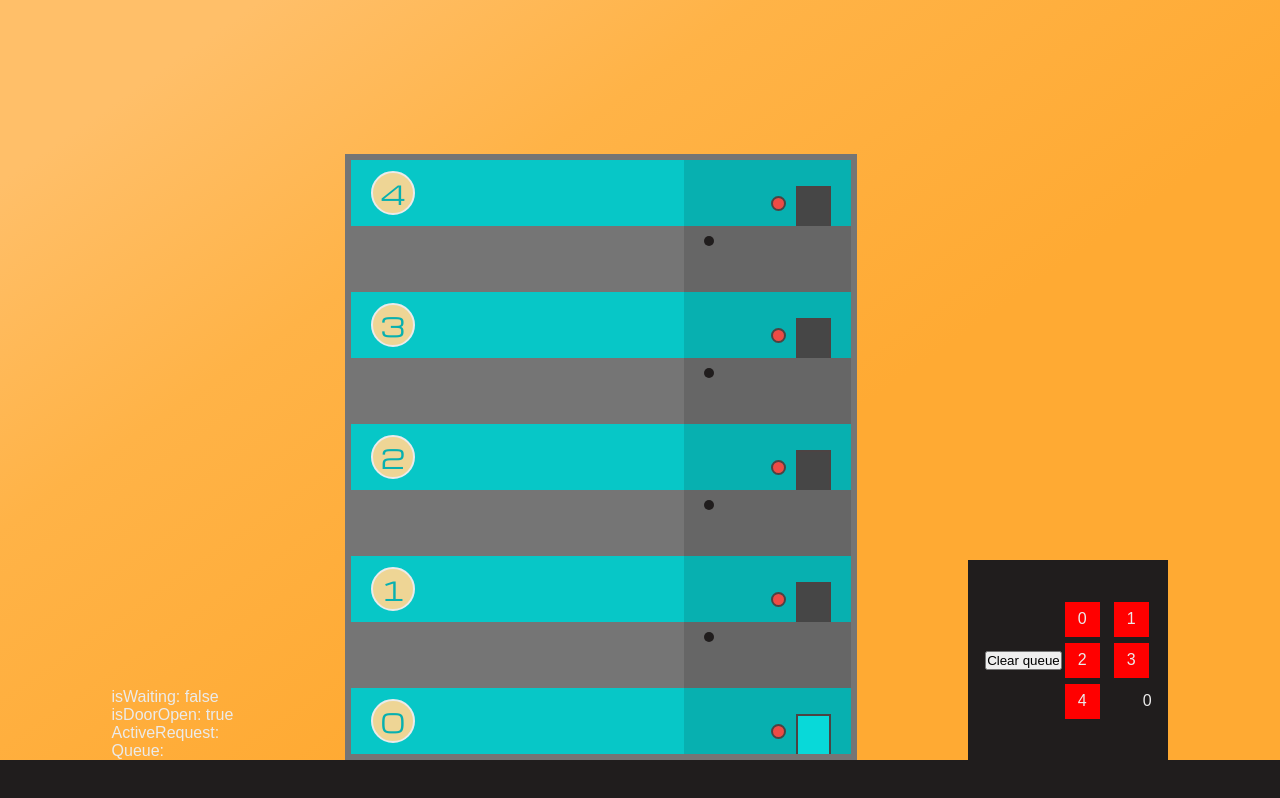
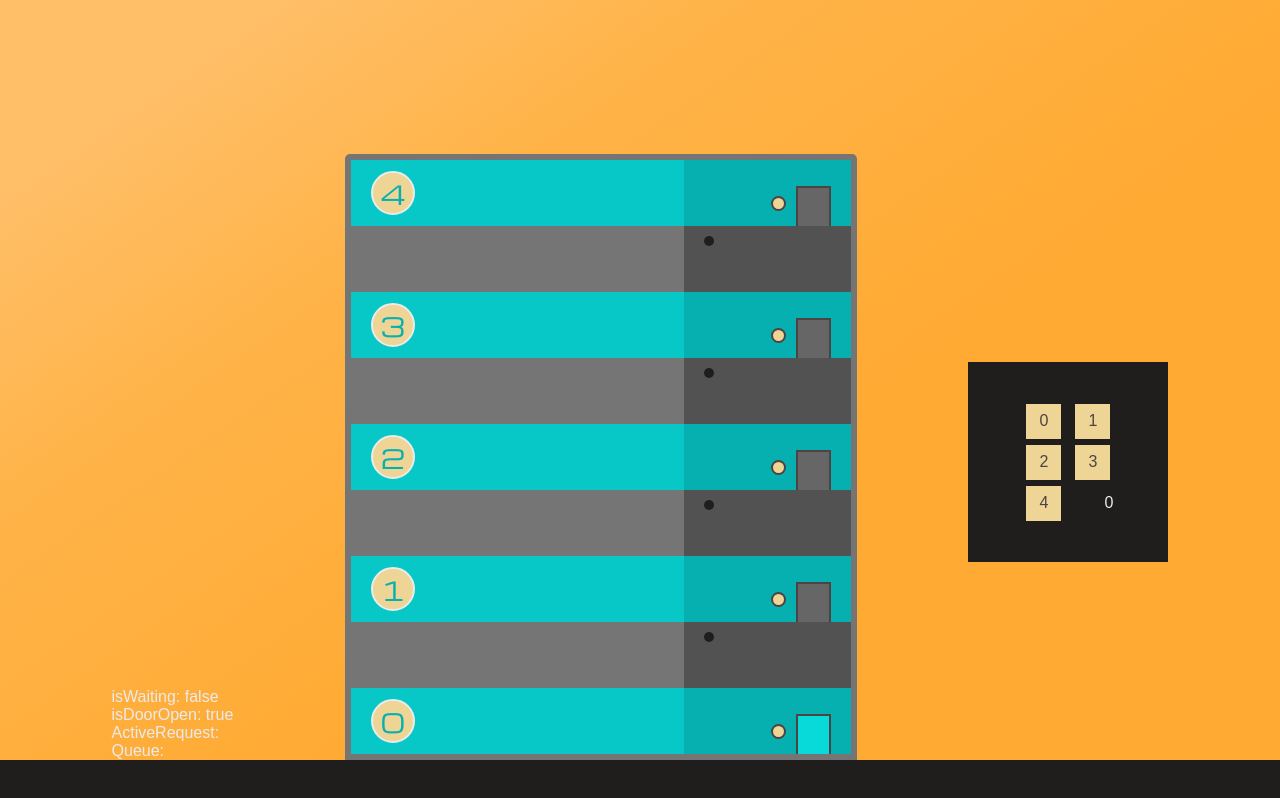
Before and after one commit to DenooThomas/elevator_sim, a React (Create React App) app: page / in a window 1280 px wide. Built offline with nearby package versions, Linux system fonts and the light colour scheme.

Commit message:
simplified code

```diff
--- a/src/App.js
+++ b/src/App.js
@@ -16,12 +16,18 @@ function App() {
   const [isWaiting, setIsWaiting] = useState(false)
   const [queue, setQueue] = useState([])
 
-  function callElevator(floorNr, origin) {
-    if(isWaiting && !activeRequest){
+  function checkActiveRequest(){
+    if(!activeRequest && activeRequest !== 0){
+      return true
+    }
+  }
+
+  function callElevator(floorNr) {
+    if(isWaiting && checkActiveRequest()){
+      setTimeout(() => {
         setIsWaiting(false)
+      }, elevatorWaitTime)
     }
-    if(origin === 'elevator'){
-      if(isWaiting){
     if(floorNr === elevatorLocation && isDoorOpen){
       return
     } else {
@@ -31,20 +37,6 @@ function App() {
         setQueue(prevQueue => [...prevQueue, floorNr])
       }
     }
-      }
-    }
-    else if(origin === 'floor'){
-      if(floorNr === elevatorLocation && isDoorOpen){
-        return
-      } else {
-        if(queue.includes(floorNr)){
-          return
-        } else {
-          setQueue(prevQueue => [...prevQueue, floorNr])
-        }
-      }
-    }
-
   }
 
   function moveElevator(){
@@ -100,18 +92,11 @@ function App() {
     }
   }
 
-  function clearQueue(){
-    setQueue([])
-  }
-
   useInterval(() => {
-    console.log("useInterval() ran")
     if(queue.length > 0){
-        if(!activeRequest && activeRequest !== 0){
-          console.log("useInterval() | no activeRequest, moving elevator!")
+        if(checkActiveRequest()){
           moveElevator()
         } else if(activeRequest) {
-          console.log("useInterval() | Active request already being handled")
         }
     }
   }, 1000)
@@ -145,8 +130,8 @@ function App() {
           if(Number.isInteger(floor)){
             return (
               <div className="floor">
-              <div onClick={() => callElevator(floor, 'floor')} className="button-cont">
-                  <div className={`button ${queue.includes(floor) && 'on'}`}></div>
+              <div onClick={() => callElevator(floor)} className="button-cont">
+                  <div className={`button ${queue.includes(floor) ? 'active' : 'inactive'}`}></div>
                 </div>
                 <div className={`cabin ${(isDoorOpen && floor === elevatorLocation) ? 'present' : 'absent'}`} />
               </div>)
@@ -160,10 +145,9 @@ function App() {
         </div>
       </div>
       <div className={`elevator-control ${isDoorOpen ? 'open' : 'closed'}`}>
-        <button onClick={clearQueue}>Clear queue</button>
         <div>
           {elevatorButtons.map(floor => {
-            return (<div onClick={() => callElevator(floor, 'elevator')} className={`button ${queue.includes(floor) ? 'open' : 'closed'} ${floor === activeRequest && 'activeRequest'}`}>{floor}</div>)
+            return (<div onClick={() => callElevator(floor)} className={`button ${queue.includes(floor) ? 'active' : 'inactive'} ${floor === activeRequest && 'activeRequest'}`}>{floor}</div>)
           })}
           <p>{elevatorLocation}</p>
         </div>
--- a/src/index.css
+++ b/src/index.css
@@ -28,47 +28,6 @@ body {
   align-items: flex-end;
 }
 
-.elevator-control {
-  width: 200px;
-  height: 200px;
-  background-color: #201D1D;
-  display: flex;
-  flex-flow: row nowrap;
-  justify-content: center;
-  align-items: center;
-}
-.elevator-control div {
-  display: flex;
-  flex-flow: row wrap;
-  justify-content: space-between;
-  align-items: center;
-  width: 45%;
-}
-.elevator-control div .ground {
-  flex-basis: 100%;
-}
-.elevator-control div .button {
-  width: 35px;
-  height: 35px;
-  margin: 3px;
-  display: flex;
-  flex-flow: row nowrap;
-  justify-content: center;
-  align-items: center;
-}
-.elevator-control div .open {
-  background-color: green;
-}
-.elevator-control div .closed {
-  background-color: red;
-}
-.elevator-control div .activeRequest {
-  background-color: #FFC000;
-}
-.elevator-control div .button:hover {
-  cursor: pointer;
-}
-
 .building-cont {
   box-sizing: content-box;
   width: 500px;
@@ -76,12 +35,12 @@ body {
   display: flex;
   flex-flow: row nowrap;
   border: 6px solid #757575;
+  border-radius: 5px 5px 0 0;
 }
 
 .floors-cont {
   width: 100%;
   height: 594px;
-  background-color: red;
 }
 .floors-cont .floor, .floors-cont .shaft {
   width: 100%;
@@ -133,12 +92,15 @@ body {
   width: 15px;
   height: 15px;
   margin-bottom: 15px;
-  background-color: #ED4B45;
+  background-color: #28A428;
   border: 2px solid #4C4343;
   border-radius: 50%;
 }
-.elevator .floor .button-cont .on {
-  background-color: #28A428;
+.elevator .floor .button-cont .active {
+  background-color: #ED4B45;
+}
+.elevator .floor .button-cont .inactive {
+  background-color: #EED595;
 }
 .elevator .floor .button-cont:hover {
   cursor: pointer;
@@ -155,10 +117,10 @@ body {
   background-color: #08D9D9;
 }
 .elevator .floor .absent {
-  background-color: #464646;
+  background-color: #666666;
 }
 .elevator .shaft {
-  background-color: #666666;
+  background-color: #525252;
   display: flex;
   flex-flow: row nowrap;
   justify-content: flex-start;
@@ -175,4 +137,48 @@ body {
 }
 .elevator .shaft .off {
   background-color: #201D1D;
+}
+
+.elevator-control {
+  width: 200px;
+  height: 200px;
+  background-color: #201D1D;
+  margin-bottom: 198px;
+  display: flex;
+  flex-flow: row nowrap;
+  justify-content: center;
+  align-items: center;
+}
+.elevator-control div {
+  display: flex;
+  flex-flow: row wrap;
+  justify-content: space-between;
+  align-items: center;
+  width: 45%;
+}
+.elevator-control div .ground {
+  flex-basis: 100%;
+}
+.elevator-control div .button {
+  width: 35px;
+  height: 35px;
+  margin: 3px;
+  color: #4C4343;
+  font-weight: 400;
+  display: flex;
+  flex-flow: row nowrap;
+  justify-content: center;
+  align-items: center;
+}
+.elevator-control div .active {
+  background-color: #ED4B45;
+}
+.elevator-control div .inactive {
+  background-color: #EED595;
+}
+.elevator-control div .activeRequest {
+  background-color: #FFC000;
+}
+.elevator-control div .button:hover {
+  cursor: pointer;
 }/*# sourceMappingURL=index.css.map */
--- a/src/index.scss
+++ b/src/index.scss
@@ -35,37 +35,7 @@ background: linear-gradient(145deg, rgba(255,191,105,1) 11%, rgba(255,179,71,1)
   align-items: flex-end;
 }
 
-.elevator-control {
-  width: 200px;
-  height: 200px;
-  background-color: $black;
-  @include FlexRow(nowrap, center, center);
-  div{
-    @include FlexRow(wrap, space-between, center);
-    width: 45%;
-    .ground{
-      flex-basis: 100%;
-    }
-    .button{
-      width: 35px;
-      height: 35px;
-      margin: 3px;
-      @include FlexRow(nowrap, center, center)
-    }
-    .open {
-      background-color: green;
-    }
-    .closed {
-      background-color: red;
-    }
-    .activeRequest {
-      background-color: $yellow;
-    }
-    .button:hover {
-      cursor: pointer;
-    }
-  }
-}
+
 
 .building-cont {
   box-sizing: content-box;
@@ -74,12 +44,12 @@ background: linear-gradient(145deg, rgba(255,191,105,1) 11%, rgba(255,179,71,1)
   display: flex;
   flex-flow: row nowrap;
   border: 6px solid $grey-light;
+  border-radius: 5px 5px 0 0;
 }
 
 .floors-cont{
   width: 100%;
   height: $buildingHeight;
-  background-color: red;
   .floor, .shaft{
     width: 100%;
     height: calc($buildingHeight / 9);
@@ -121,12 +91,15 @@ background: linear-gradient(145deg, rgba(255,191,105,1) 11%, rgba(255,179,71,1)
         width: 15px;
         height: 15px;
         margin-bottom: 15px;
-        background-color: $red;
+        background-color: $green;
         border: 2px solid $black-light;
         border-radius: 50%;
       }
-      .on {
-        background-color: $green;
+      .active {
+        background-color: $red;
+      }
+      .inactive {
+        background-color: $yellow-light;
       }
     }
     .button-cont:hover{
@@ -144,11 +117,11 @@ background: linear-gradient(145deg, rgba(255,191,105,1) 11%, rgba(255,179,71,1)
       background-color: $blue-light;
     }
     .absent {
-      background-color: $grey-dark;
+      background-color: $grey;
     }
   }
   .shaft{
-    background-color: #666666;
+    background-color: #525252;
     @include FlexRow(nowrap, flex-start, flex-start);
     .lightbulb {
       width: 10px;
@@ -164,3 +137,38 @@ background: linear-gradient(145deg, rgba(255,191,105,1) 11%, rgba(255,179,71,1)
     }
   }
 }
+
+.elevator-control {
+  width: 200px;
+  height: 200px;
+  background-color: $black;
+  margin-bottom: calc($buildingHeight / 3);
+  @include FlexRow(nowrap, center, center);
+  div{
+    @include FlexRow(wrap, space-between, center);
+    width: 45%;
+    .ground{
+      flex-basis: 100%;
+    }
+    .button{
+      width: 35px;
+      height: 35px;
+      margin: 3px;
+      color: $black-light;
+      font-weight: 400;
+      @include FlexRow(nowrap, center, center)
+    }
+    .active {
+      background-color: $red;
+    }
+    .inactive {
+      background-color: $yellow-light;
+    }
+    .activeRequest {
+      background-color: $yellow;
+    }
+    .button:hover {
+      cursor: pointer;
+    }
+  }
+}
--- a/src/partials/_colors.scss
+++ b/src/partials/_colors.scss
@@ -3,7 +3,6 @@ $black-light: #4C4343;
 $white: #EBEBEB;
 $grey: #666666;
 $grey-light: #757575;
-$grey-dark: #464646;
 $yellow: #FFC000;
 $yellow-light: #EED595;
 $blue: #07c7c7;
```
Also changed, not shown: 1 other file (tests, documents, lock files or other folders). Lines whose indentation alone changed are shown as unchanged.
